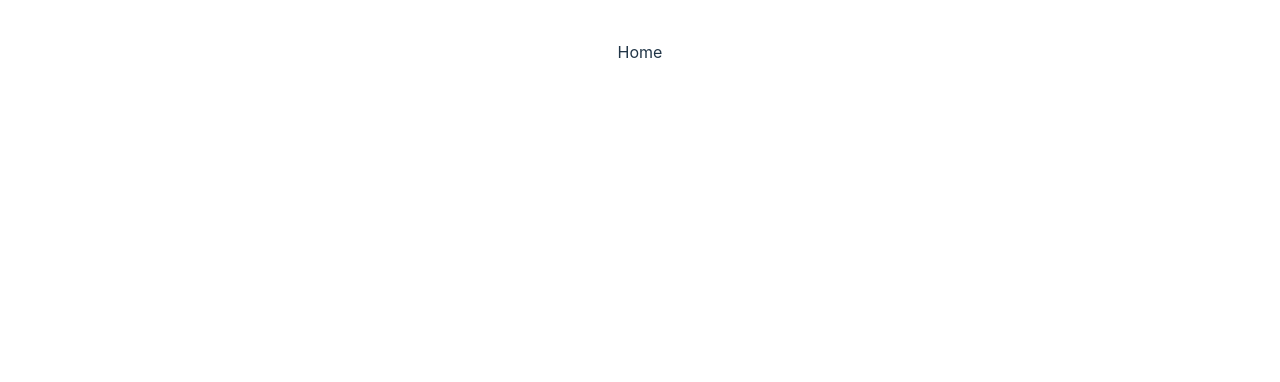
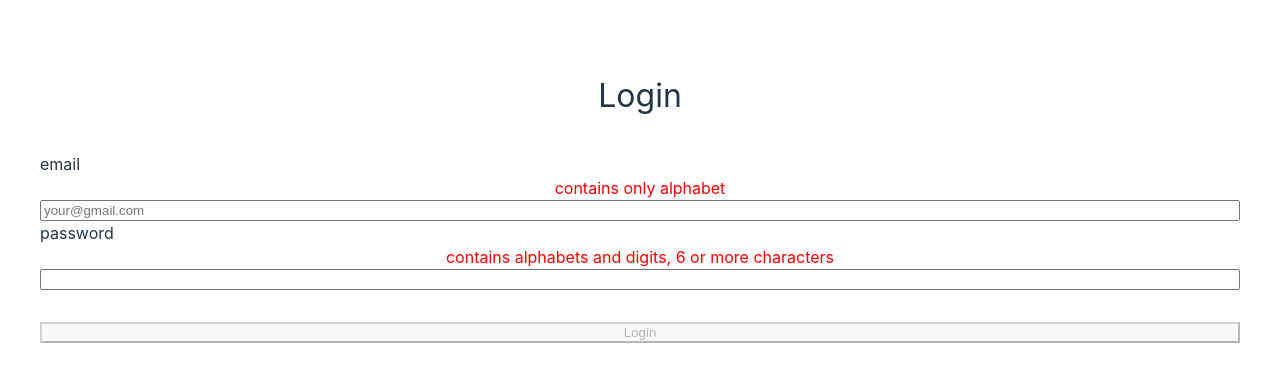
Before and after one commit to taku2023/crash-course-vuejs, a Vue app: page /login#/home in a window 1280 px wide. Shown: the top 382 px of the page. Built offline with nearby package versions, Linux system fonts and the light colour scheme.

Commit message:
fix routing bug + e2e bug

```diff
--- a/src/main.ts
+++ b/src/main.ts
@@ -1,16 +1,16 @@
 import * as Vue from "vue";
-import { createRouter, createWebHashHistory } from "vue-router";
+import { createRouter, createWebHistory } from "vue-router";
 import Login from "@/pages/Login.vue";
 import Home from "@/pages/Home.vue";
 import "./style.css";
 import App from "@/App.vue";
 
 const router = createRouter({
-  history: createWebHashHistory(),
+  history: createWebHistory(),
   routes: [
     {
       path: "/",
-      redirect: { path: "/home" },
+      redirect: { name: "login" },
     },
     {
       path: "/home",
@@ -19,6 +19,7 @@ const router = createRouter({
     },
     {
       path: "/login",
+      name: "login",
       component: Login,
     },
   ],
```
Also changed, not shown: 1 other file (tests, documents, lock files or other folders).
